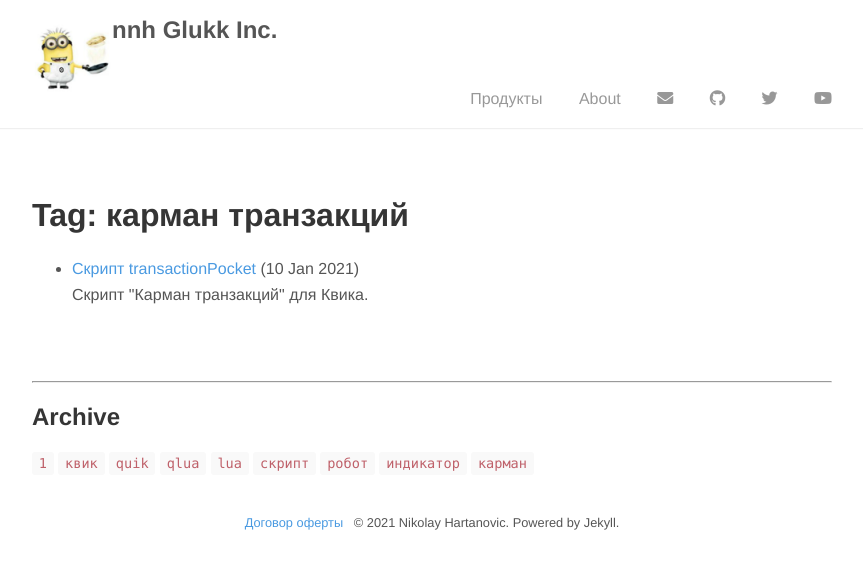
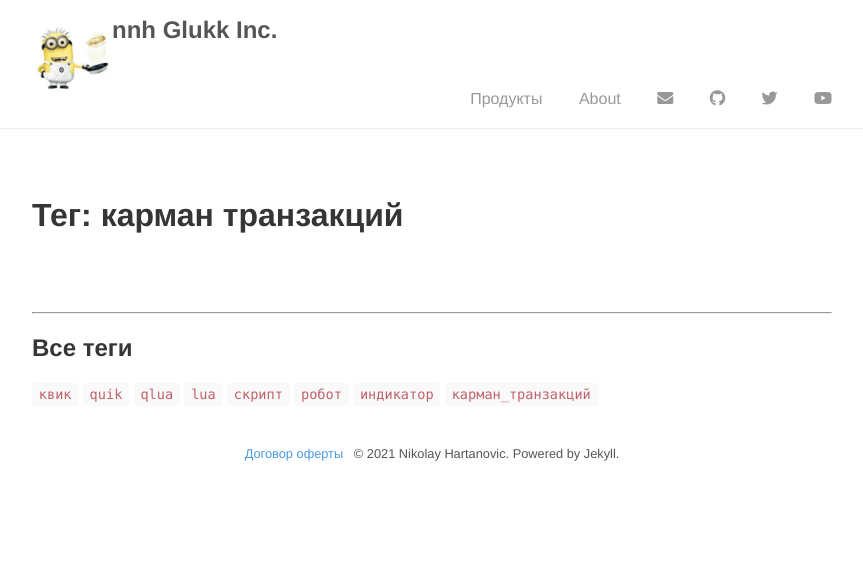
Before and after one commit to nick-nh/nick-nh.github.io, a Jekyll site: the page built from tag/карман_транзакций.md, in a window 1280 px wide. Shown: the top 569 px of the page, without its empty margins (208-1071 px from the left). Built offline with Jekyll 4.4.1, drawn with Linux system fonts in a browser that asks for light colours; nearby versions of some CDN libraries.

Commit message:
tag naming

```diff
--- a/_includes/archive.html
+++ b/_includes/archive.html
@@ -1,4 +1,4 @@
-<h2>Archive</h2>
+<h2>Все теги</h2>
 {% capture temptags %}
   {% for tag in site.tags %}
     {{ tag[1].size | plus: 1000 }}#{{ tag[0] }}#{{ tag[1].size }}
--- a/_layouts/tagpage.html
+++ b/_layouts/tagpage.html
@@ -2,7 +2,7 @@
 layout: default
 ---
 <div class="post">
-<h1>Tag: {{ page.tag }}</h1>
+<h1>Тег: {{ page.tag }}</h1>
 <ul>
 {% for post in site.tags[page.tag] %}
   <li><a href="{{ post.url }}">{{ post.title }}</a> ({{ post.date | date_to_string }})<br>
```
Also changed, not shown: _posts/2021-01-10-transactionPocket-post.md (+1 -1 lines), tag/карман_транзакций.md (renamed from tag/карман транзакций.md).
